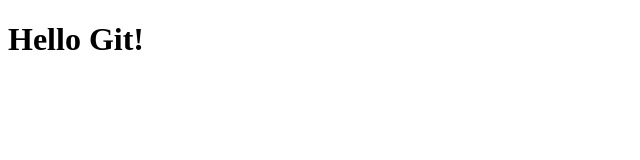
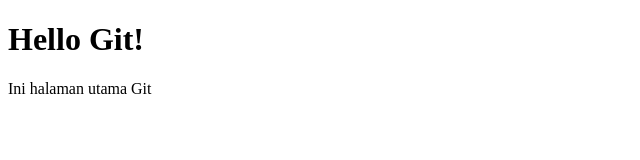
Before and after one commit to fifindef/gitremote, a plain HTML site: page index.html in a window 1280 px wide. Shown: the whole page, without its empty margins (0-640 px from the left). Drawn offline with Linux system fonts and the light colour scheme.

Commit message:
Mengubah bagian isi file index.html

```diff
--- a/index.html
+++ b/index.html
@@ -5,5 +5,6 @@
 </head>
 <body>
     <h1>Hello Git!</h1>
+    <p>Ini halaman utama Git</p>
 </body>
 </html>
```
